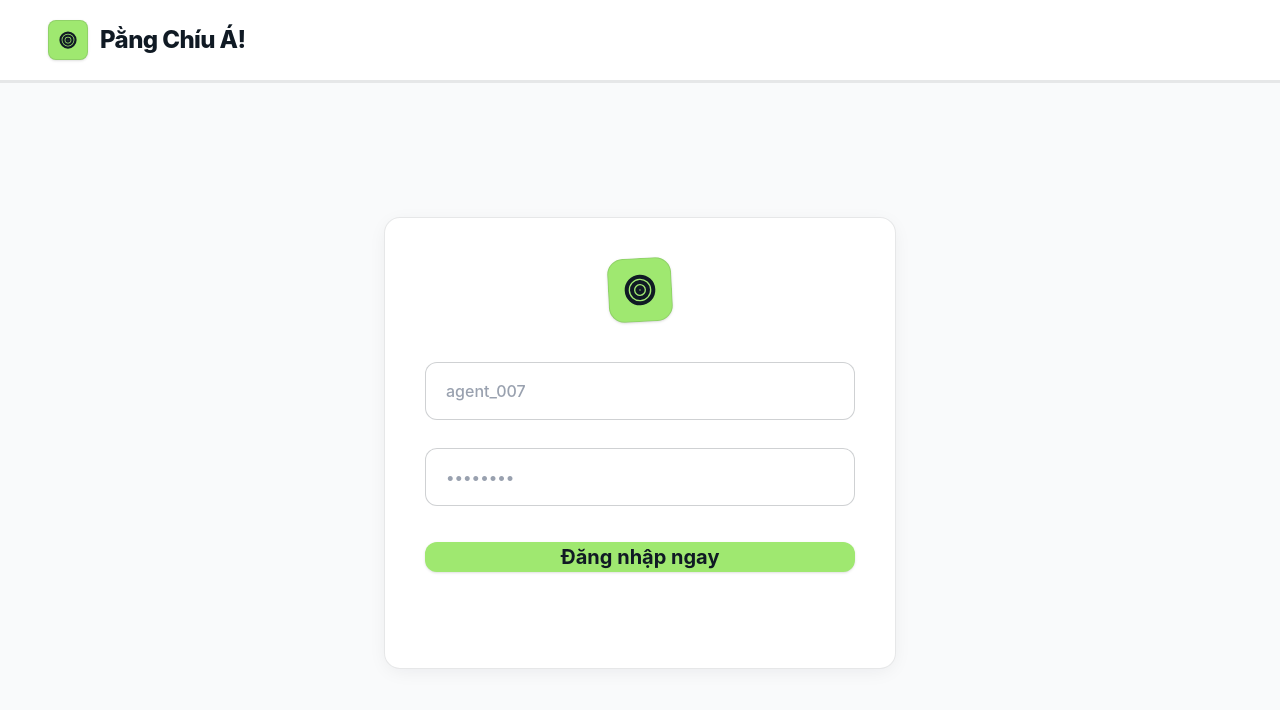
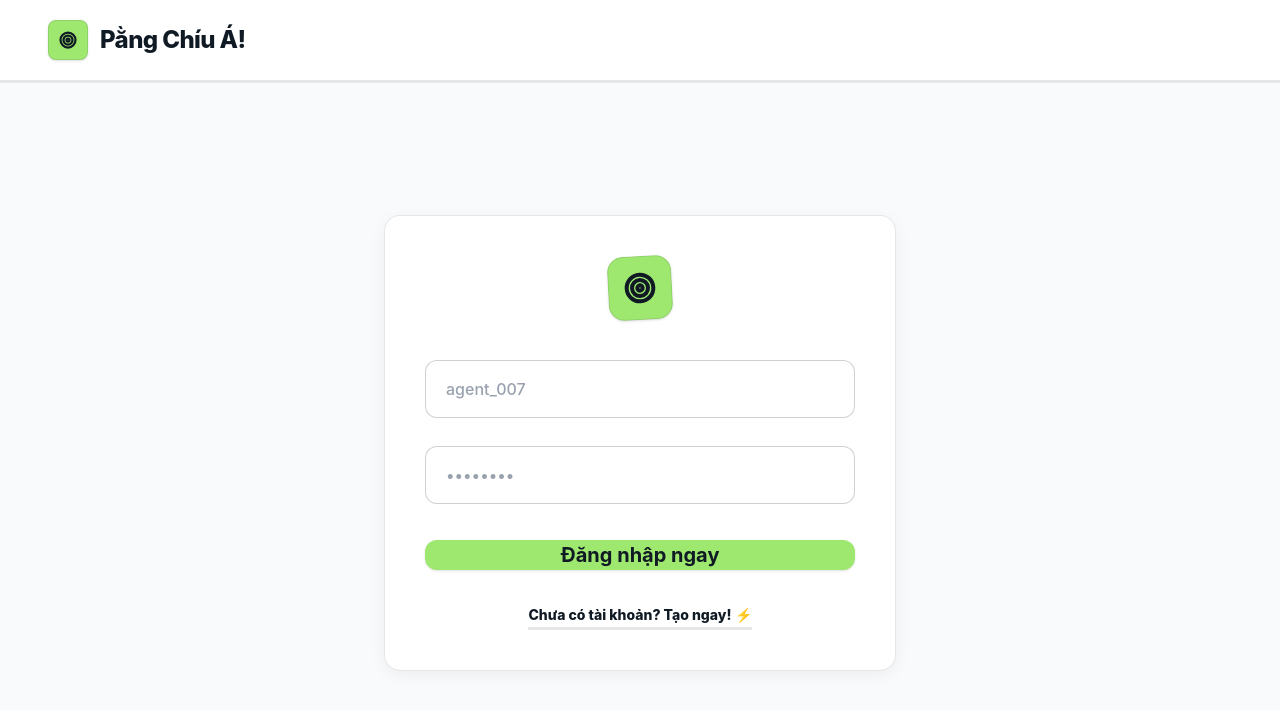
Before and after one commit to mark-hiep-dang/hackalife-2026, a React (Vite) app in the folder frontend/: page / in a window 1280 px wide. Shown: the top 710 px of the page. Built offline with nearby package versions, Linux system fonts and the light colour scheme.

Commit message:
Fix missing register/login toggle link on Auth screen
Auth.jsx referenced t.switchLogin/t.switchRegister, but translations.js
only defines loginToggle/registerToggle — the toggle button was rendering
with no text at all, making the sign-up link invisible.

```diff
--- a/frontend/src/components/Auth.jsx
+++ b/frontend/src/components/Auth.jsx
@@ -76,7 +76,7 @@ export default function Auth({ setSession }) {
               onClick={() => { setIsRegister(r => !r); setError(''); }}
               className="text-sm font-extrabold text-[#101A24] border-b-3 border-[#101A24]/10 hover:text-[#9FE870] hover:border-[#9FE870] transition-colors pb-0.5"
             >
-              {isRegister ? t.switchLogin : t.switchRegister}
+              {isRegister ? t.registerToggle : t.loginToggle}
             </button>
           </p>
         </div>
```
